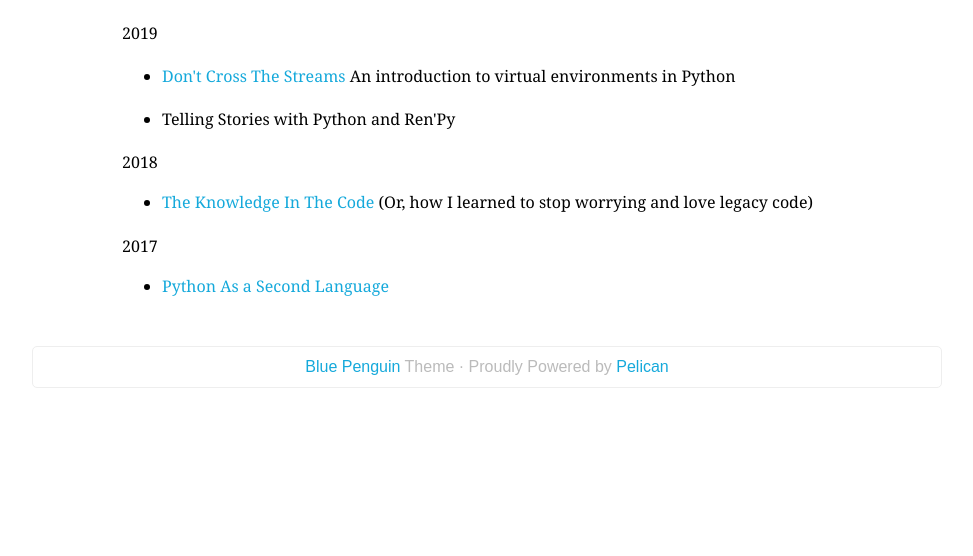
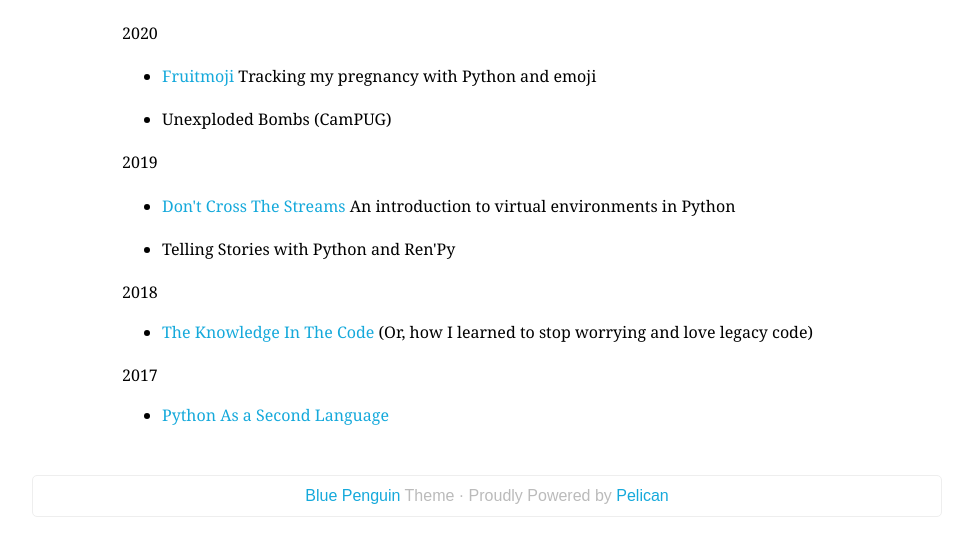
Before and after one commit to RaspberryCheesecake/raspberrycheesecake.github.io, a plain HTML site: page pages/talks.html in a window 1280 px wide. Shown: the part 192-748 px from the top of the page, without its empty margins (153-1126 px from the left). Drawn offline with Linux system fonts and the light colour scheme.

Commit message:
Add this year's talks.

```diff
--- a/pages/talks.html
+++ b/pages/talks.html
@@ -34,7 +34,17 @@
         <div id="content">
             <div class="page">
                 <h1>Talks</h1>
-                <p>2019</p>
+                <p>2020</p>
+<ul>
+<li>
+<p><a href="https://youtu.be/3xO7AmAK_Gg">Fruitmoji</a>
+Tracking my pregnancy with Python and emoji</p>
+</li>
+<li>
+<p>Unexploded Bombs (CamPUG)</p>
+</li>
+</ul>
+<p>2019</p>
 <ul>
 <li>
 <p><a href="https://www.youtube.com/watch?v=T-zaepH-lHc">Don't Cross The Streams</a>
```
